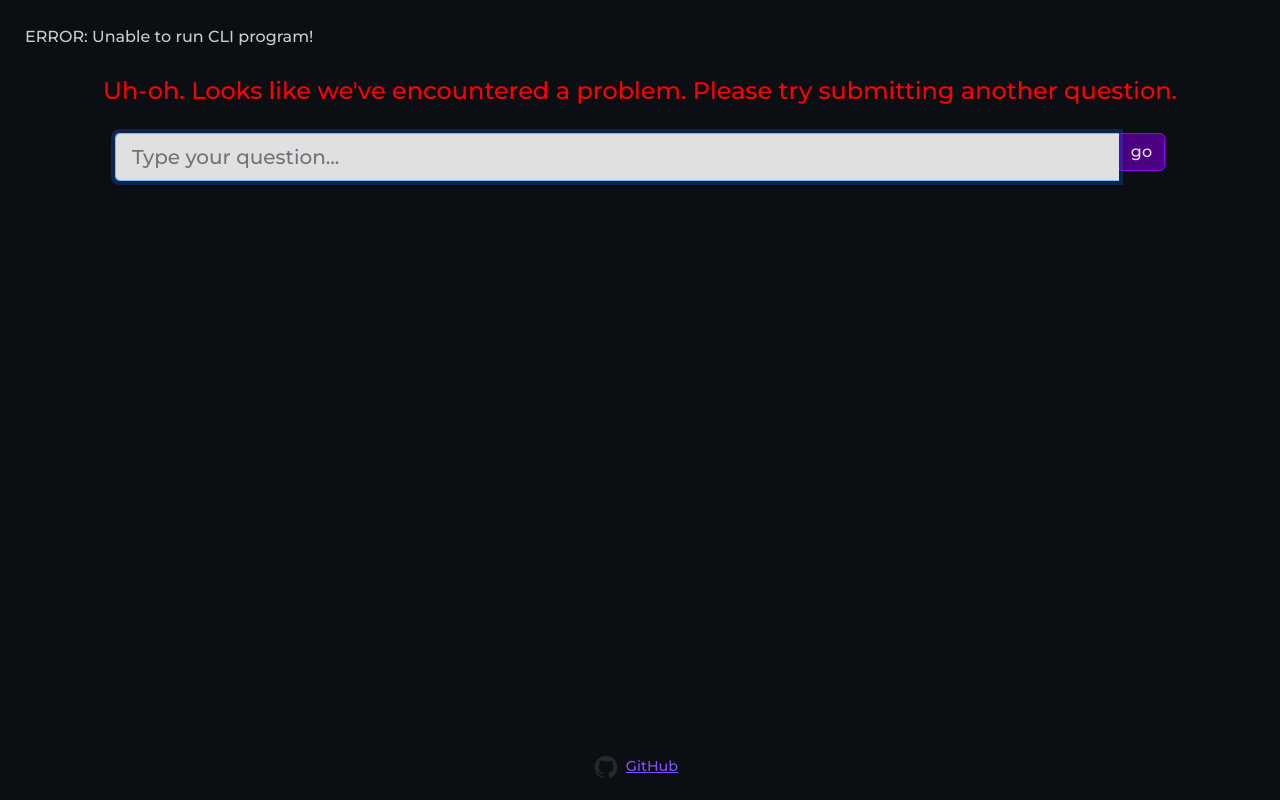
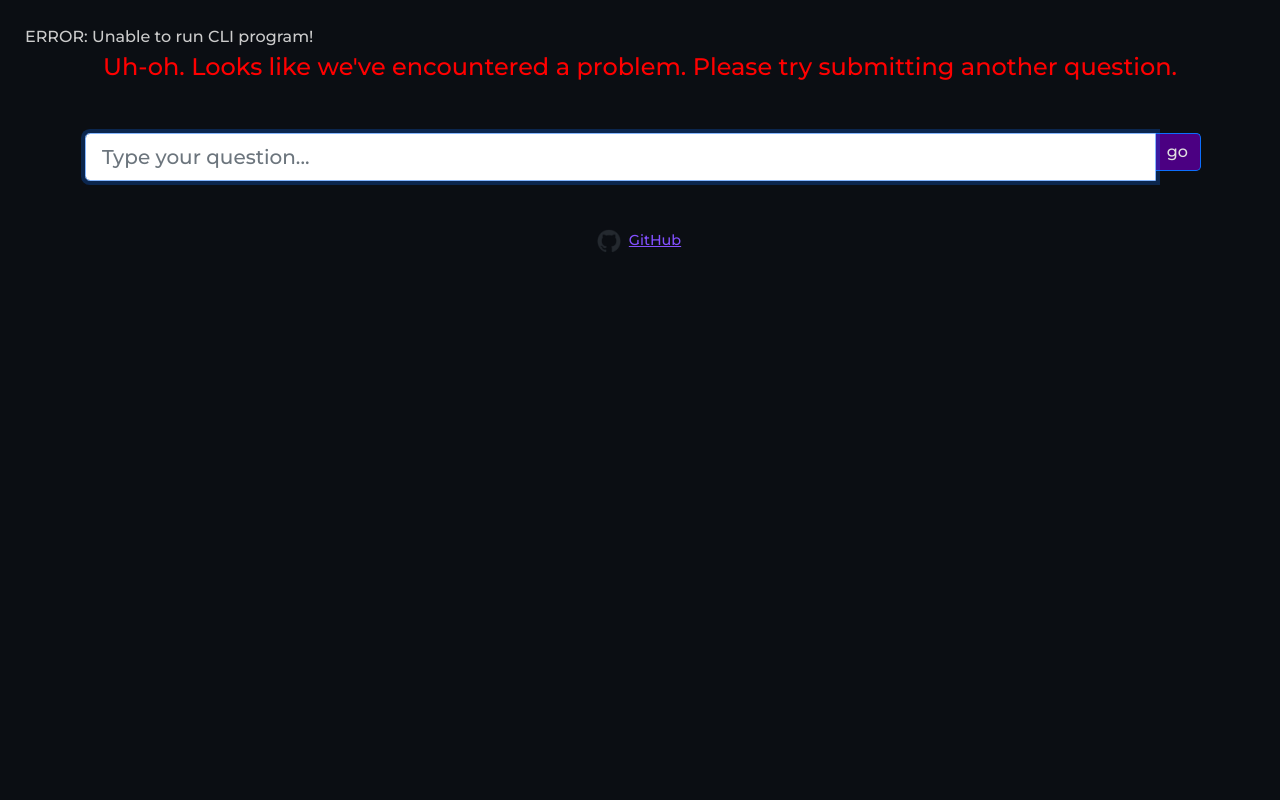
Before and after one commit to aremmell/magic-eightball, a PHP site: page /index.php?a=eb in a window 1280 px wide. Run offline with PHP 8.4, Linux system fonts and the light colour scheme.

Commit message:
getting rid of bootstrap. just can't handle it.

```diff
--- a/web/css/eb.css
+++ b/web/css/eb.css
@@ -23,29 +23,33 @@ a:active {
     color: #cccccc;
 }
 
-#eb-header{
-    display: grid;
-    justify-content: center;
-    margin-top: 1.5rem;
-    margin-bottom: 1.5rem;
-}
-
-span.prev-question {
+.prev-question {
     font-style: italic;
     word-wrap: normal;
 }
 
-span.answser-intro {
+.answser-intro {
     font-style: bold;
 }
 
-span.answer-text {
+.answer-text {
     font-style: italic;
 }
 
-span.error_mode {
+.error_mode {
     color: red;
     font-style: normal;
+}
+
+#eb-header {
+    font-size: 3em;
+}
+
+#eb-form-container {
+    margin-top: 3rem;
+    margin-right: 3rem;
+    margin-left: 3rem;
+    margin-bottom: 3rem;
 }
 
 #eb-previous-question {
@@ -60,26 +64,79 @@ span.error_mode {
     margin-top: 1.5rem;
 }
 
-#eb-question-taker {
-    border-top-right-radius: 0;
-    border-bottom-right-radius: 0;
-    border-right-width: 0;
+#eb-question-edit {
+    display: flex;
+    flex-grow: 1;
+    flex-basis: fit-content;
+    min-width: 470px;
+    width: 100%;
+    flex-shrink: 0;
+
+    border-left-width: 0 !important;
+    border-top-right-radius: 0 !important;
+    border-top-width: 0 !important;
+    border-right-width: 0 !important;
+    border-bottom-right-radius: 0 !important;
+    border-bottom-width: 0 !important;
+    line-height: 24px;
     background-color: #e0e0e0;
     color: #85939d;
 }
 
-#eb-question-group {
-    width: 100% !important;
+    #eb-question-edit:focus-visible {
+        border-left-width: 0 !important;
+        border-top-width: 0 !important;
+        border-right-width: 0 !important;
+        border-bottom-width: 0 !important;
+        transition: border-color none !important;
+    }
+
+    #eb-question-edit:focus {
+
+        /* box-shadow: inset 0 0 0 0 #9400ff, inset 0 0 0 2px #e0e0e0; */
+
+        border-top-right-radius: 0 !important;
+        border-bottom-right-radius: 0 !important;
+        border-right-width: 0 !important;
+
+        padding-top: 0.375rem;
+        padding-right: 0.75rem;
+        padding-bottom: 0.375rem;
+        padding-left: 0.75rem;
+
+        box-shadow: none !important;
+        transition: border-color none !important;
+    }
+
+.single-line-input-group {
+    display: flex;
+    flex-direction: row;
+    justify-content: center;
+    width: 100%;
 }
 
 #eb-submit-button {
+    display: flex;
+    flex-grow: 0;
+    flex-basis: fit-content;
+    flex-shrink: 1;
     background-color: indigo;
     color: #e0e0e0;
     border-left-width: 0;
+    border-top-left-radius: 0;
+    border-bottom-left-radius: 0;
     border-top-right-radius: 0.3rem;
     border-bottom-right-radius: 0.3rem;
-    border: 1px solid #9400ff;
+    border: 0 1px 1px 1px solid #9400ff;
 }
+    #eb-submit-button:focus-visible {
+        border-left-width: 0;
+        border-top-left-radius: 0;
+        border-bottom-left-radius: 0;
+        border-top-right-radius: 0.3rem;
+        border-bottom-right-radius: 0.3rem;
+    }
+
     #eb-submit-button:hover {
         background-color: #9400ff !important;
         border-color: #e0e0e0 !important;
@@ -87,9 +144,6 @@ span.error_mode {
     }
 
 #eb-footer {
-    position: absolute;
-    bottom: 0;
-    left: 0;
     height: 45px;
     width: 100%;
     text-align: center;
```
Also changed, not shown: web/js/form.validation.js (deleted, +0 -44 lines).
